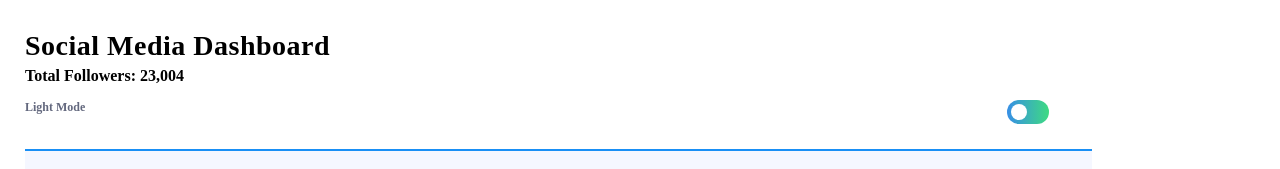
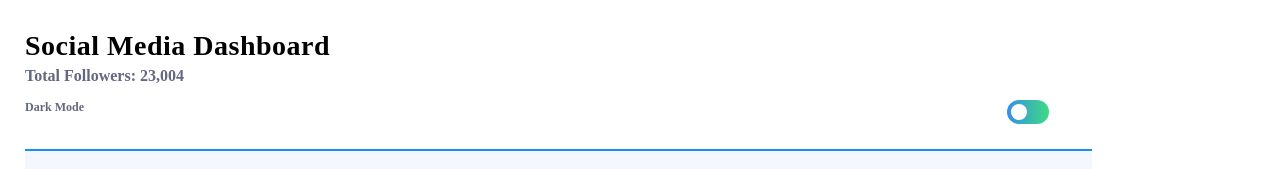
Before and after one commit to olesiaMartushkanova/social-media-dashboard, a React app: page / in a window 1280 px wide. Shown: the top 169 px of the page. Built offline with nearby package versions, Linux system fonts and the light colour scheme; grey boxes are pictures that could not be loaded.

Commit message:
switch toggel impr

```diff
--- a/src/App.module.scss
+++ b/src/App.module.scss
@@ -49,7 +49,7 @@
 }
 
 .totalFollowersText {
-  color: $black;
+  color: $dark-greyish-blue-text;
   margin-bottom: 15px;
 }
 
--- a/src/App.tsx
+++ b/src/App.tsx
@@ -14,6 +14,8 @@ const App = () => {
 
   const handleOnToggle = () =>
     setTheme(theme === Theme.Dark ? Theme.Light : Theme.Dark);
+
+  const switchToggleLabelText = Theme.Light ? 'Dark Mode' : 'Light Mode';
 
   return (
     <ThemeContext.Provider value={{ theme, setTheme }}>
@@ -46,7 +48,7 @@ const App = () => {
                   [styles.darkSubtitle]: theme === Theme.Dark,
                 })}
               >
-                Light Mode
+                {switchToggleLabelText}
               </label>
               <SwitchToggle onToggle={handleOnToggle} />
             </div>
```
